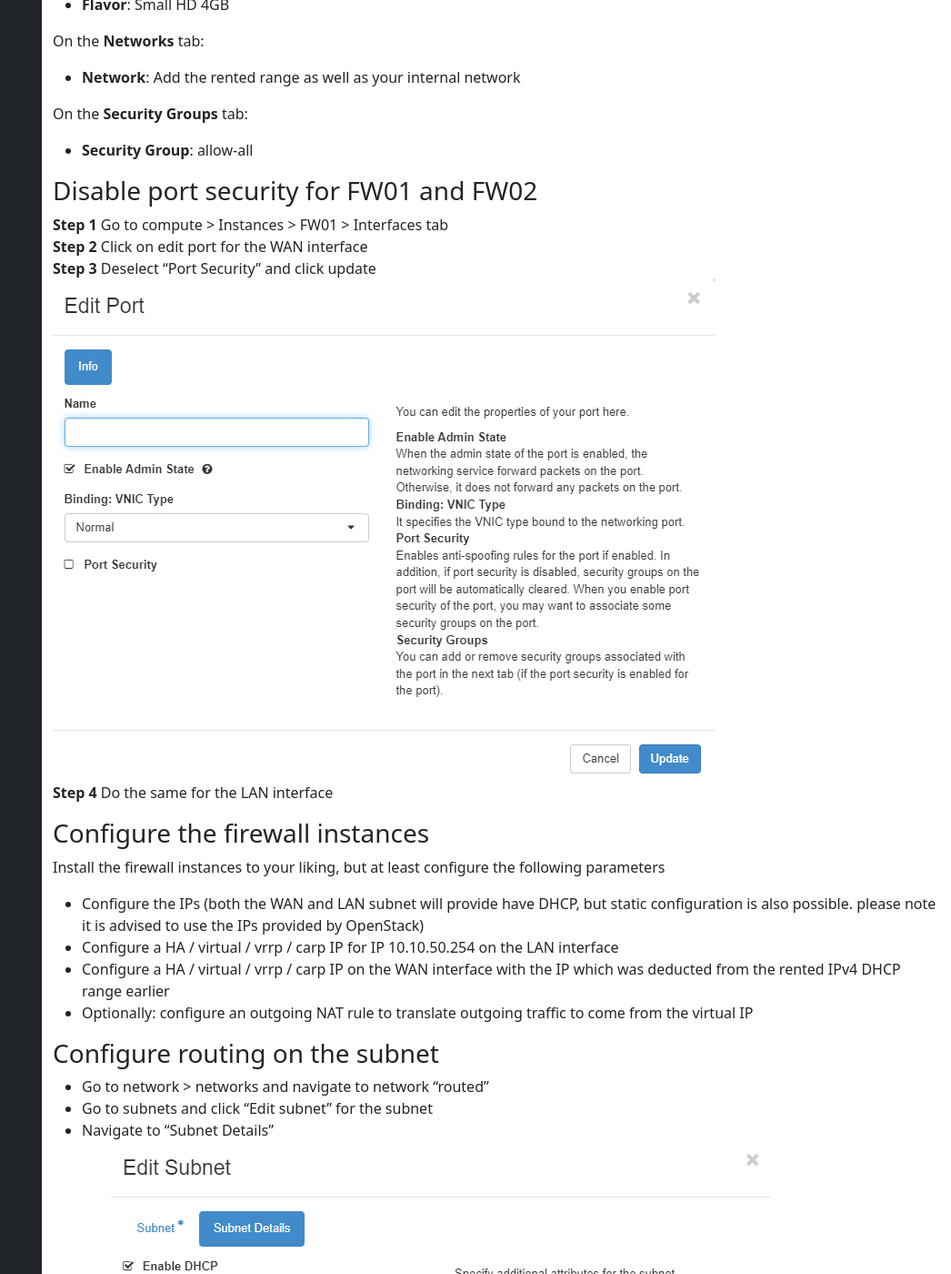
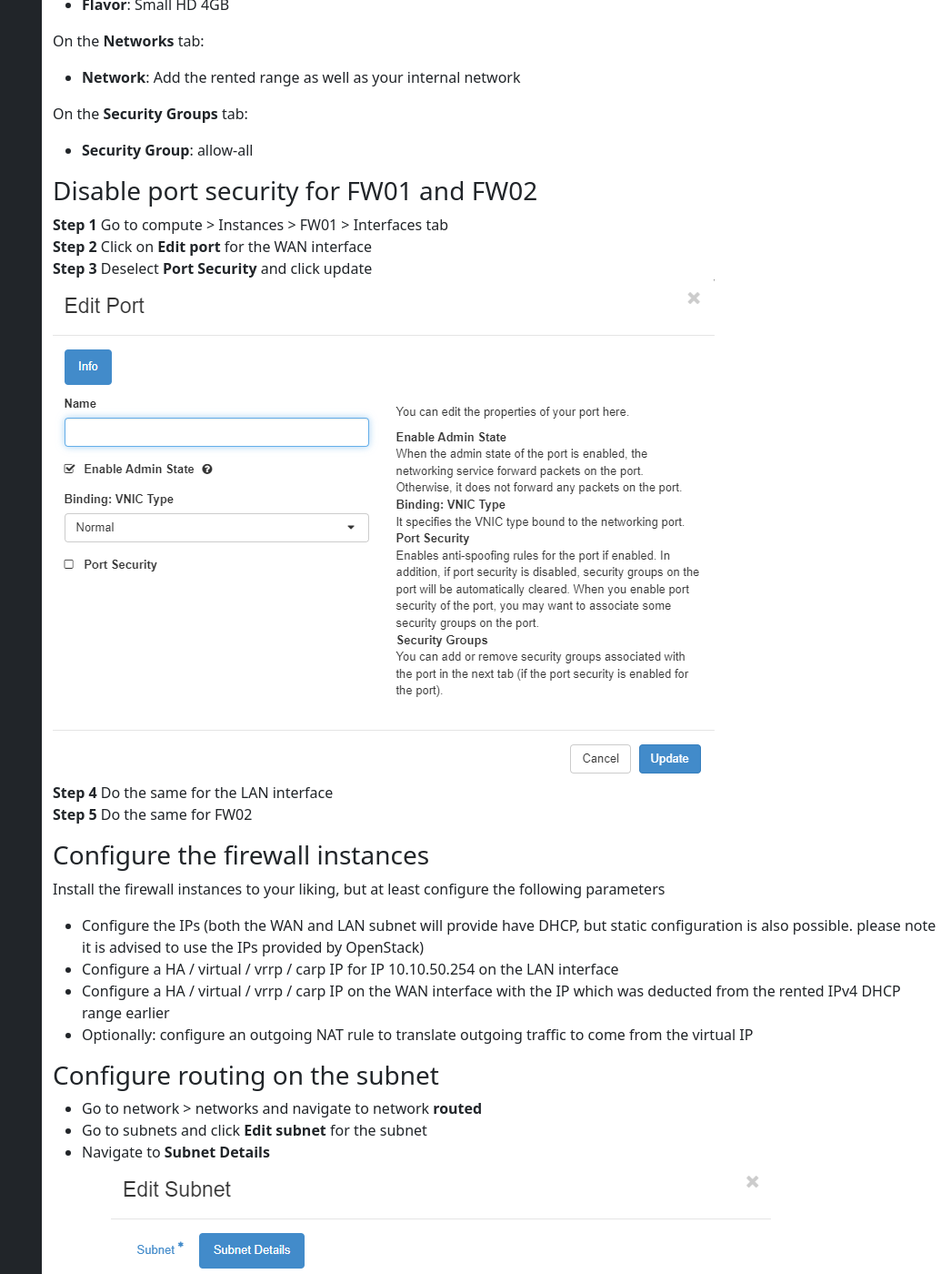
Before and after one commit to bkranendonk/OpenStack-Docs, a Jekyll site: the page built from _posts/network/2023-12-20-create-ha-firewall.md, in a window 1280 px wide and 1400 px high, scrolled down 2097 px. Shown: the whole window at 91% size, without its empty margins (234-1280 px from the left). Built offline with Jekyll 4.4.1, drawn with Linux system fonts in a browser that asks for light colours; some of the changed text lies outside the part shown.

Commit message:
Add ome more boldness

```diff
--- a/_posts/network/2023-12-20-create-ha-firewall.md
+++ b/_posts/network/2023-12-20-create-ha-firewall.md
@@ -67,10 +67,11 @@ On the **Security Groups** tab:
 ### Disable port security for FW01 and FW02
 
 **Step 1** Go to compute > Instances > FW01 > Interfaces tab
-**Step 2** Click on edit port for the WAN interface
-**Step 3** Deselect "Port Security" and click update
+**Step 2** Click on **Edit port** for the WAN interface
+**Step 3** Deselect **Port Security** and click update
 ![Edit port]({{ '/assets/images/2023-12-20-create-ha-firewall/edit_port.png' | relative_url }})
 **Step 4** Do the same for the LAN interface
+**Step 5** Do the same for FW02
 
 ### Configure the firewall instances
 Install the firewall instances to your liking, but at least configure the following parameters
@@ -81,11 +82,11 @@ Install the firewall instances to your liking, but at least configure the follow
 
 ### Configure routing on the subnet
 
-* Go to network &gt; networks and navigate to network "routed"
-* Go to subnets and click "Edit subnet" for the subnet
-* Navigate to "Subnet Details"
+* Go to network &gt; networks and navigate to network **routed**
+* Go to subnets and click **Edit subnet** for the subnet
+* Navigate to **Subnet Details**
   * ![Configure host route]({{ '/assets/images/2023-12-20-create-ha-firewall/configure_host_route.png' | relative_url }})
-* Add a host route 0.0.0.0/0,10.10.50.254 and click "Save"
+* Add a host route **0.0.0.0/0,10.10.50.254** and click **Save**
 
 ### Validate the network
 
```
Also changed, not shown: other parts of _posts/network/2023-12-20-create-ha-firewall.md (+1 -1 lines).
